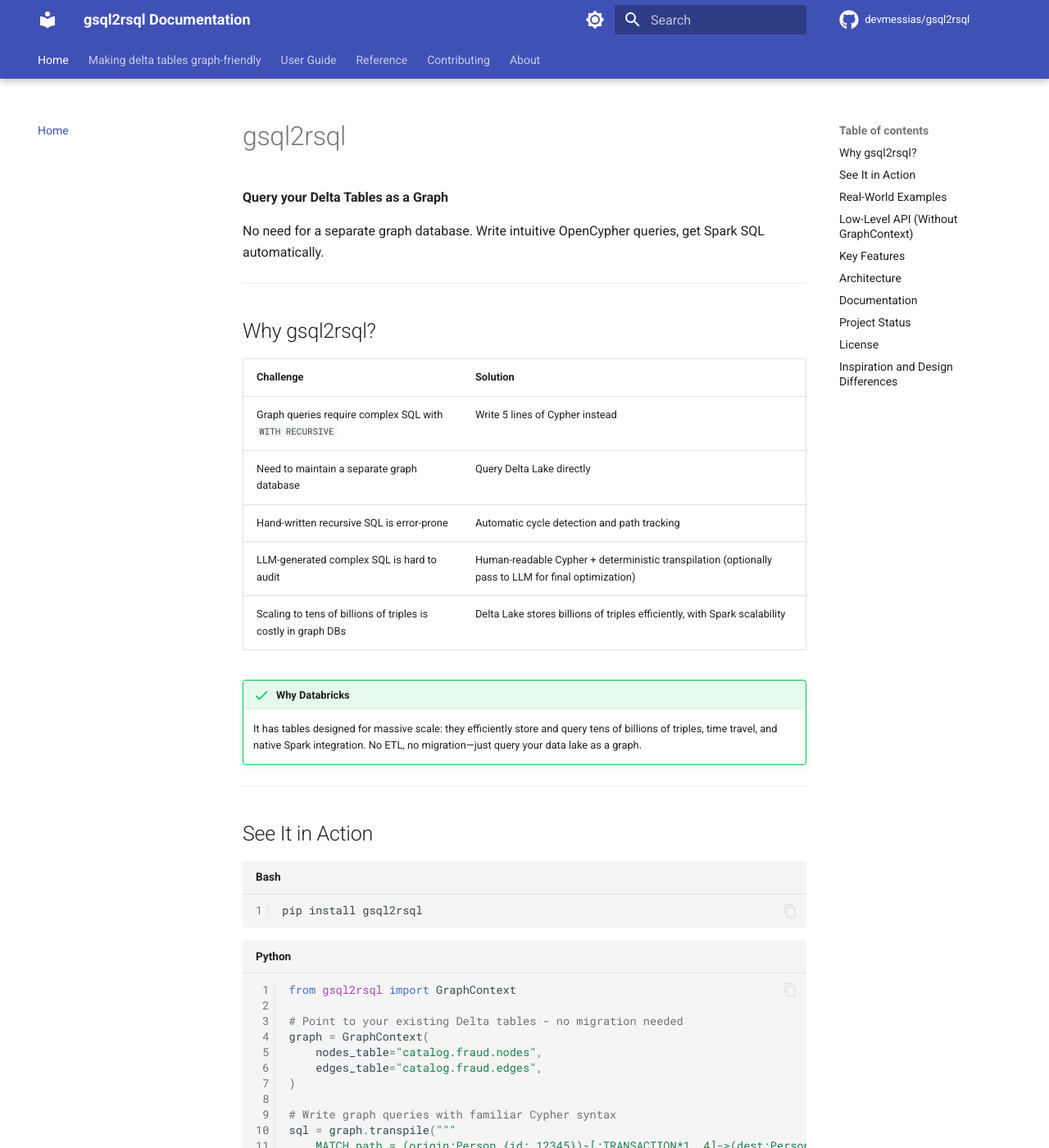
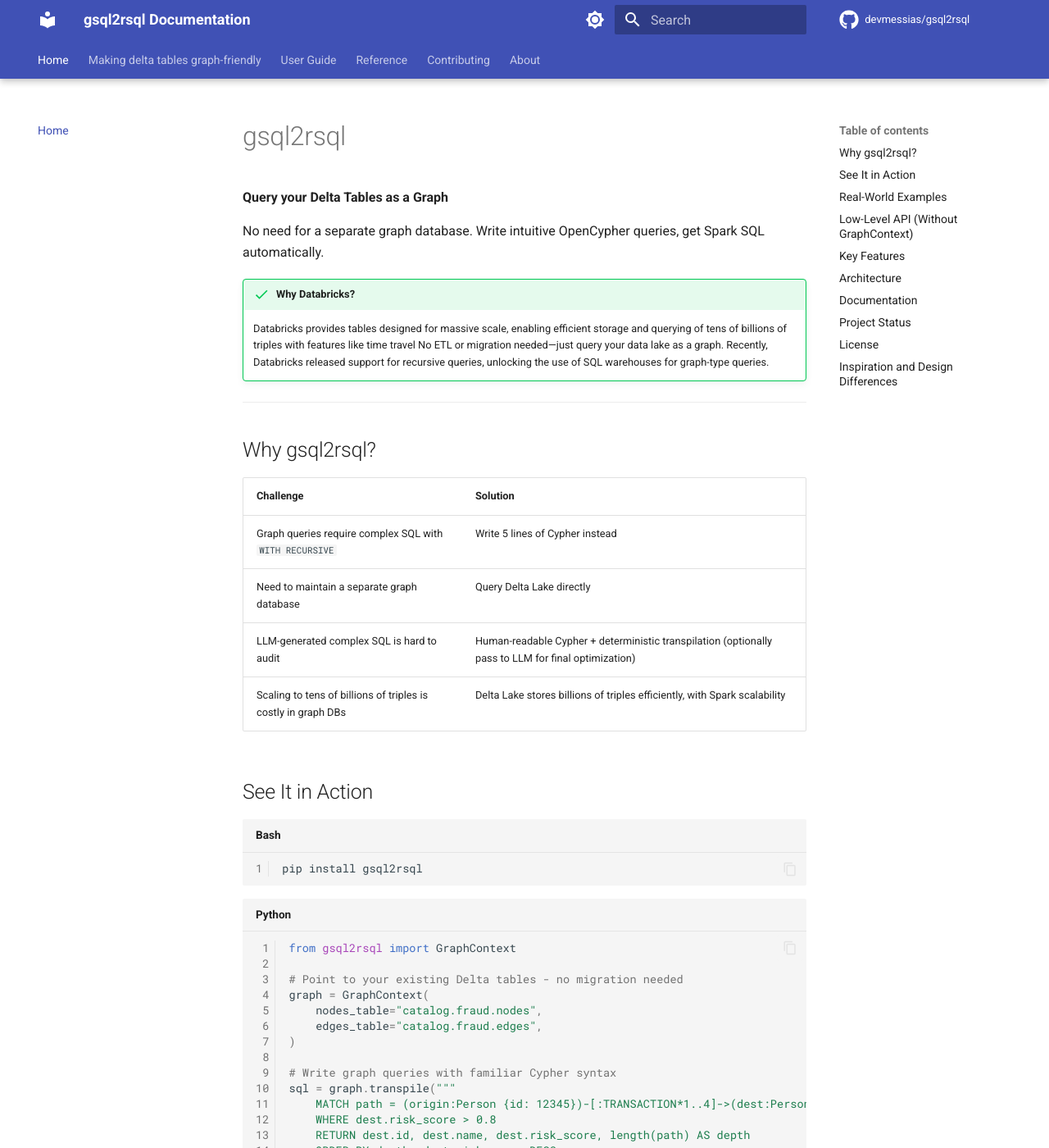
Before and after one commit to devmessias/gsql2rsql, an MkDocs documentation site: the page built from docs/index.md, in a window 1280 px wide and 1400 px high. Shown: the whole window at 82% size. Built offline with MkDocs 1.6.1 and Material for MkDocs 9.7.7, drawn with Linux system fonts in a browser that asks for light colours; comment, search, counter and statistics services are not loaded; the version menu is left out.

Commit message:
docs: update Databricks benefits and remove redundant explanation

```diff
--- a/docs/index.md
+++ b/docs/index.md
@@ -3,6 +3,9 @@
 **Query your Delta Tables as a Graph**
 
 No need for a separate graph database. Write intuitive OpenCypher queries, get Spark SQL automatically.
+
+!!! success "Why Databricks?"
+    Databricks provides tables designed for massive scale, enabling efficient storage and querying of tens of billions of triples with features like time travel No ETL or migration needed—just query your data lake as a graph. Recently, Databricks released support for recursive queries, unlocking the use of SQL warehouses for graph-type queries.
 
 ---
 
@@ -12,14 +15,10 @@
 |-----------|----------|
 | Graph queries require complex SQL with `WITH RECURSIVE` | Write 5 lines of Cypher instead |
 | Need to maintain a separate graph database | Query Delta Lake directly |
-| Hand-written recursive SQL is error-prone | Automatic cycle detection and path tracking |
 | LLM-generated complex SQL is hard to audit | Human-readable Cypher + deterministic transpilation (optionally pass to LLM for final optimization) |
 | Scaling to tens of billions of triples is costly in graph DBs | Delta Lake stores billions of triples efficiently, with Spark scalability |
 
-!!! success "Why Databricks"
-    It has tables designed for massive scale: they efficiently store and query tens of billions of triples, time travel, and native Spark integration. No ETL, no migration—just query your data lake as a graph.
 
----
 
 ## See It in Action
 
```
